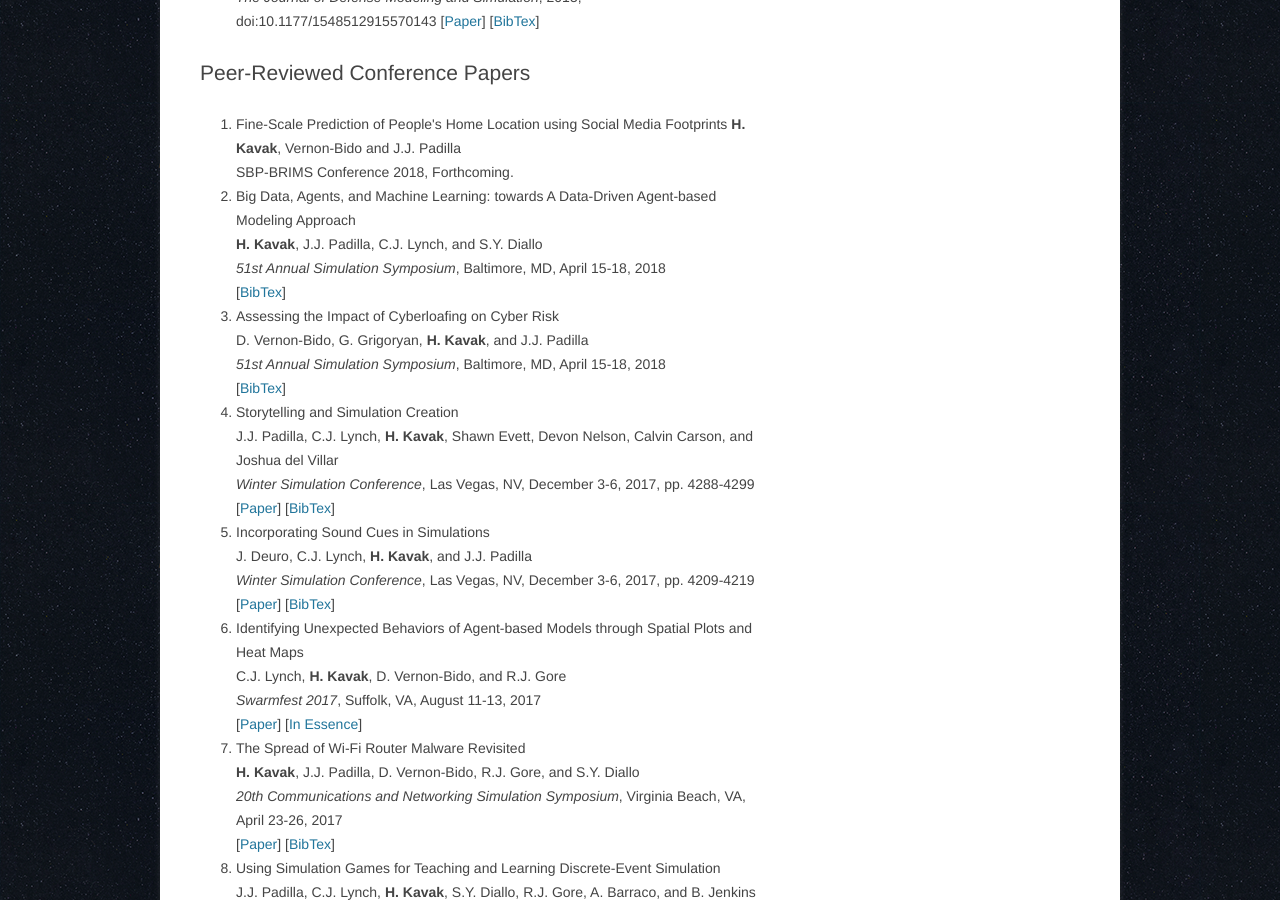
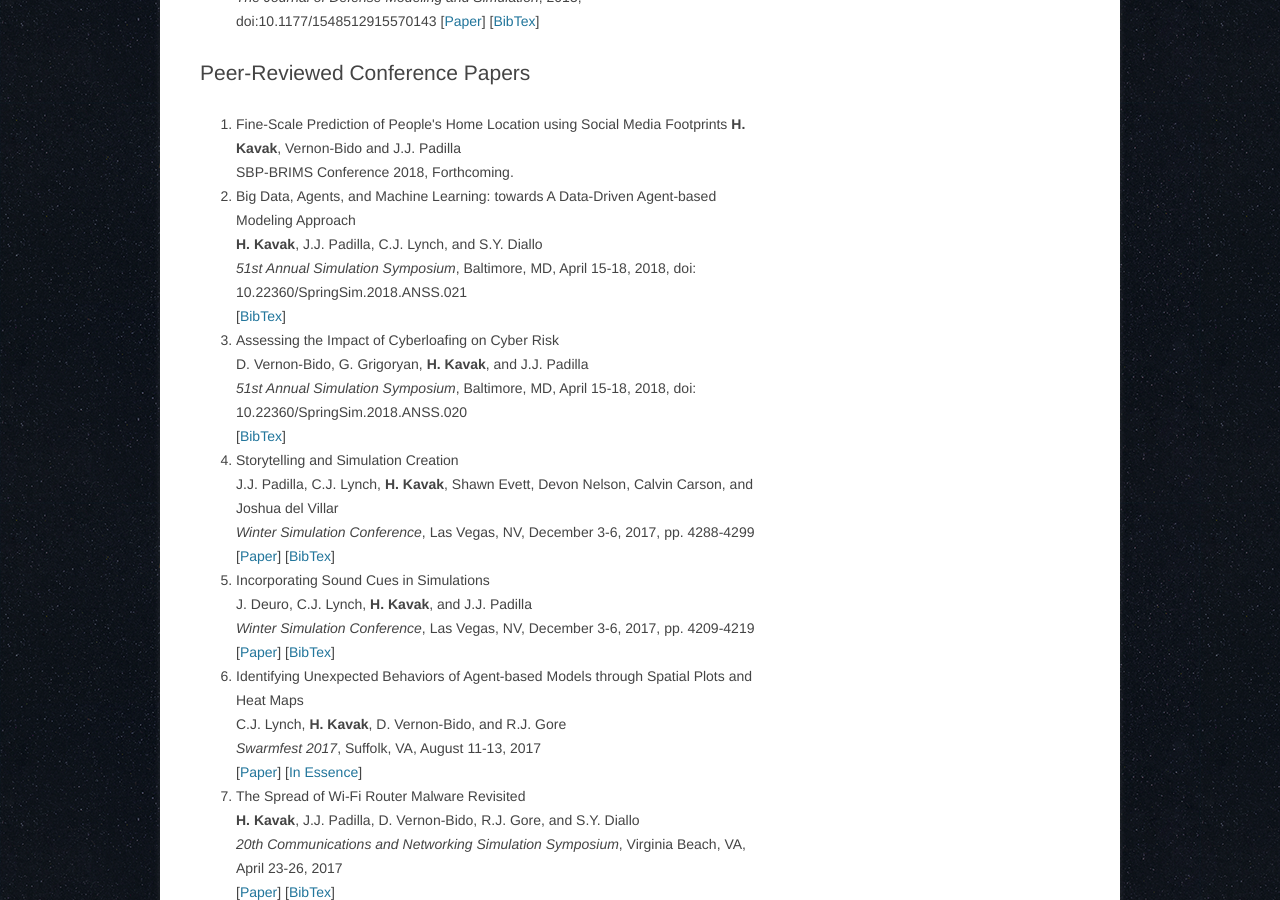
Before and after one commit to hamdikavak/hamdikavak.github.io, a Jekyll site: the page built from publications/index.html, in a window 1280 px wide and 900 px high, scrolled down 697 px. Built offline with Jekyll 4.4.1, drawn with Linux system fonts in a browser that asks for light colours; nearby versions of some CDN libraries.

Commit message:
DOI number addition

```diff
--- a/publications/bibs/2018_cyberloafing.bib
+++ b/publications/bibs/2018_cyberloafing.bib
@@ -5,5 +5,6 @@
   year={2018},
   location={Baltimore, Maryland, USA},
   publisher={ACM},
-  keywords={cyber security, risk analysis, system dynamics}
+  keywords={cyber security, risk analysis, system dynamics},
+  doi: {10.22360/SpringSim.2018.ANSS.020}
 }
--- a/publications/bibs/2018_data_driven.bib
+++ b/publications/bibs/2018_data_driven.bib
@@ -5,5 +5,6 @@
   year={2018},
   month=4,
   location={Baltimore, Maryland, USA},
-  publisher={ACM}
+  publisher={ACM},
+  doi:{10.22360/SpringSim.2018.ANSS.021}
 }
--- a/publications/index.html
+++ b/publications/index.html
@@ -47,14 +47,14 @@ current_page_publications: active
 	<li>
     Big Data, Agents, and Machine Learning: towards A Data-Driven Agent-based Modeling Approach<br />
     <strong>H. Kavak</strong>, J.J. Padilla, C.J. Lynch, and S.Y. Diallo<br />
-    <em>51st Annual Simulation Symposium</em>, Baltimore, MD, April 15-18, 2018<br />
+    <em>51st Annual Simulation Symposium</em>, Baltimore, MD, April 15-18, 2018, doi: 10.22360/SpringSim.2018.ANSS.021<br />
     [<a title="BibTeX" href="/publications/bibs/2018_data_driven.bib">BibTex</a>]
    </li>
 
    <li>
     Assessing the Impact of Cyberloafing on Cyber Risk<br />
     D. Vernon-Bido, G. Grigoryan, <strong>H. Kavak</strong>, and J.J. Padilla<br />
-    <em>51st Annual Simulation Symposium</em>, Baltimore, MD, April 15-18, 2018<br />
+    <em>51st Annual Simulation Symposium</em>, Baltimore, MD, April 15-18, 2018, doi: 10.22360/SpringSim.2018.ANSS.020<br />
     [<a title="BibTeX" href="/publications/bibs/2018_cyberloafing.bib">BibTex</a>]
    </li>
   <li>
```
